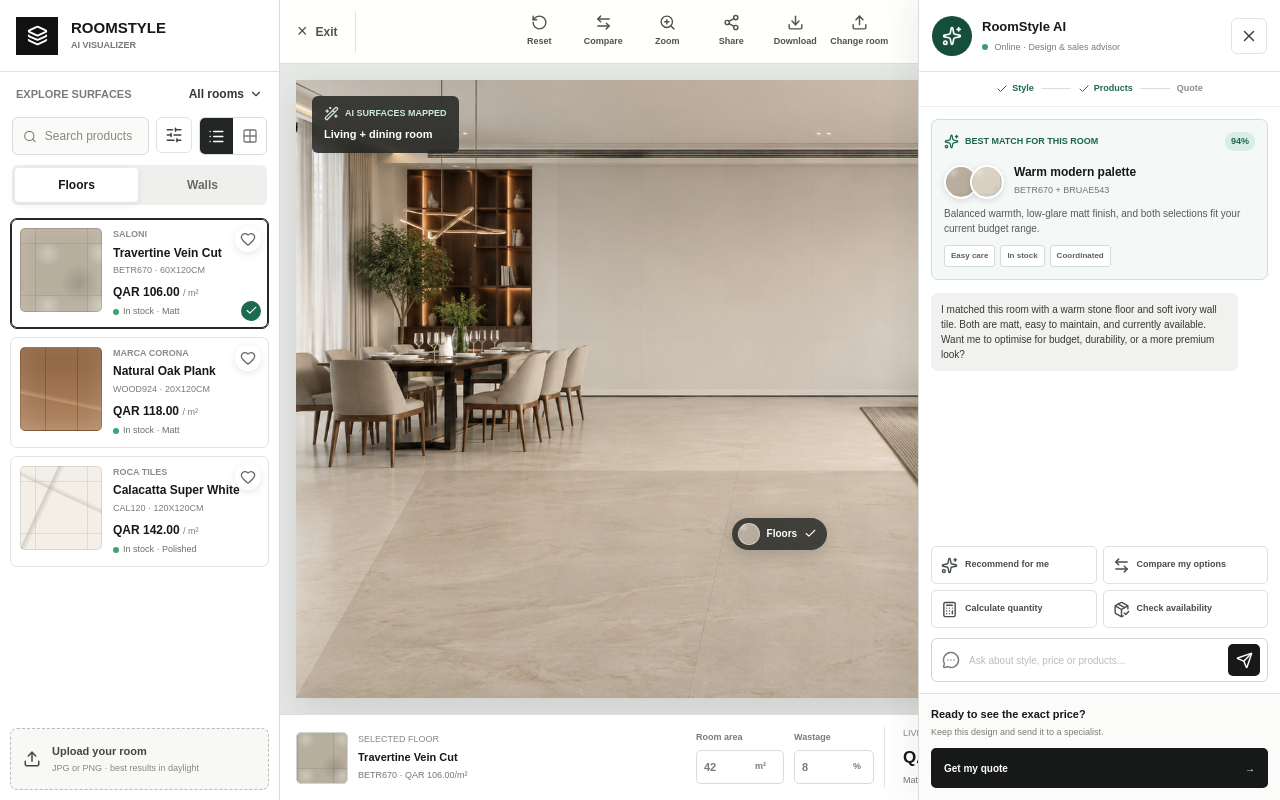
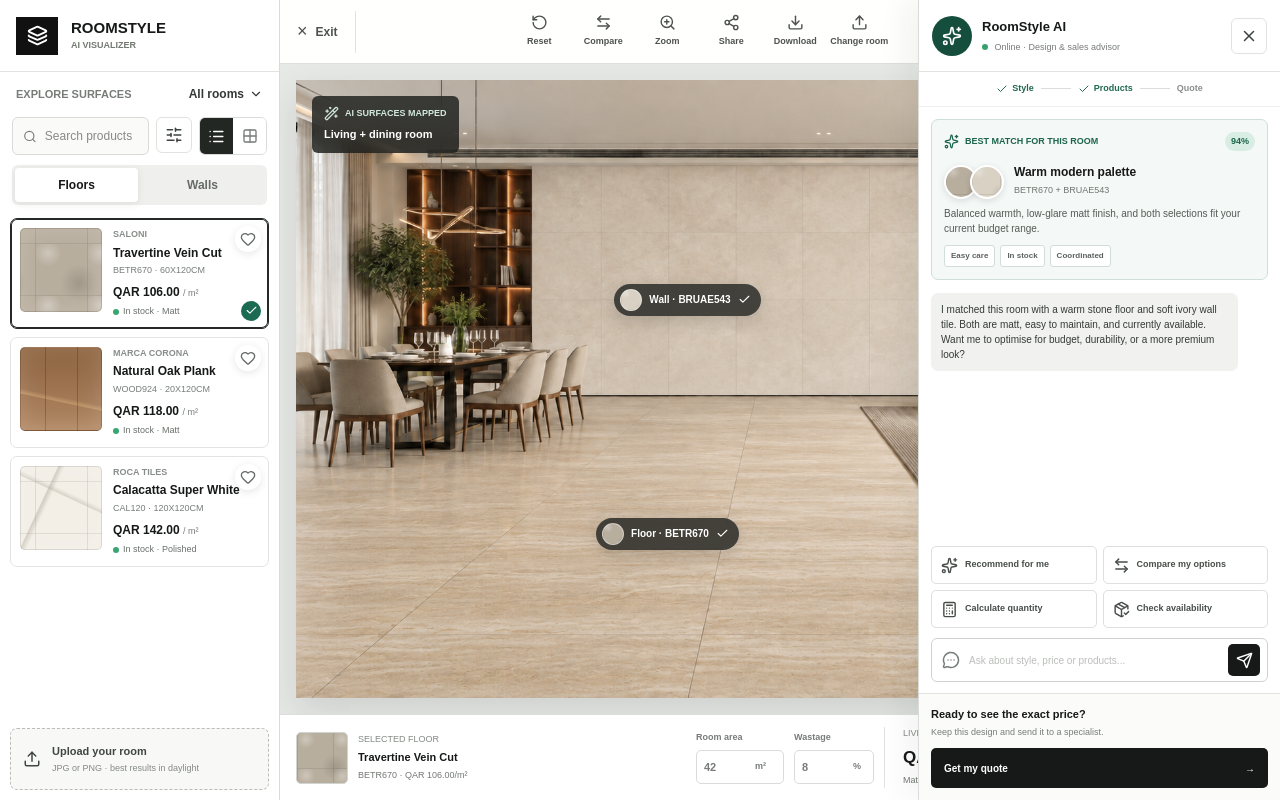
Before and after one commit to Anshita-Bhasin/hardware-ai-agent, a Next.js app: page / in a window 1280 px wide. Built offline with nearby package versions, Linux system fonts and the light colour scheme.

Commit message:
Correct wall and floor surface rendering

```diff
--- a/app/globals.css
+++ b/app/globals.css
@@ -102,13 +102,15 @@ button:focus-visible, input:focus-visible, select:focus-visible, label[for]:focu
 
 .viewer { min-width: 0; min-height: 0; overflow: hidden; padding: 16px; }
 .room-stage { position: relative; width: 100%; height: 100%; min-height: 430px; overflow: hidden; background: #ddd; box-shadow: 0 14px 35px rgba(34,39,36,.13); isolation: isolate; }
-.room-photo, .wall-surface, .floor-surface, .compare-surface { position: absolute; inset: 0; transform: scale(var(--room-zoom)); transform-origin: center; transition: transform .24s ease, background .2s ease; }
+.room-photo, .wall-surface, .floor-surface, .compare-surface { position: absolute; inset: 0; transform: scale(var(--room-zoom)); transform-origin: center; transition: transform .24s ease, opacity .2s ease; }
 .room-photo { z-index: 0; background-position: center; background-size: cover; }
-.wall-surface { z-index: 1; clip-path: polygon(27% 12%, 74% 12%, 74% 50%, 27% 50%); opacity: .18; mix-blend-mode: multiply; }
-.floor-surface { z-index: 2; clip-path: polygon(0 51%, 100% 51%, 100% 100%, 0 100%); opacity: .25; mix-blend-mode: multiply; transform: scale(var(--room-zoom)) perspective(850px) rotateX(45deg) scaleY(1.45); transform-origin: center bottom; }
-.compare-surface { z-index: 3; opacity: .42; mix-blend-mode: multiply; clip-path: polygon(var(--compare-split) 0, 100% 0, 100% 100%, var(--compare-split) 100%); }
-.compare-surface.floors { clip-path: polygon(var(--compare-split) 51%, 100% 51%, 100% 100%, var(--compare-split) 100%); transform: scale(var(--room-zoom)) perspective(850px) rotateX(45deg) scaleY(1.45); transform-origin: center bottom; }
-.compare-surface.walls { clip-path: polygon(var(--compare-split) 12%, 74% 12%, 74% 50%, var(--compare-split) 50%); }
+.surface-pattern { position: absolute; inset: 0; background-position: center; }
+.wall-surface { z-index: 1; clip-path: polygon(27% 13%, 76% 13%, 76% 51%, 27% 51%); opacity: .48; mix-blend-mode: multiply; }
+.floor-surface { z-index: 2; clip-path: polygon(0 48%, 100% 48%, 100% 100%, 0 100%); opacity: .72; -webkit-mask-image: linear-gradient(to bottom, transparent 0 49%, rgba(0,0,0,.25) 55%, #000 66%); mask-image: linear-gradient(to bottom, transparent 0 49%, rgba(0,0,0,.25) 55%, #000 66%); }
+.floor-surface .surface-pattern, .compare-surface.floors .surface-pattern { inset: -42% -18% -8%; transform: perspective(780px) rotateX(48deg) scaleY(1.65); transform-origin: center bottom; }
+.compare-surface { z-index: 3; opacity: .62; mix-blend-mode: multiply; clip-path: polygon(var(--compare-split) 0, 100% 0, 100% 100%, var(--compare-split) 100%); }
+.compare-surface.floors { clip-path: polygon(var(--compare-split) 48%, 100% 48%, 100% 100%, var(--compare-split) 100%); -webkit-mask-image: linear-gradient(to bottom, transparent 0 49%, rgba(0,0,0,.25) 55%, #000 66%); mask-image: linear-gradient(to bottom, transparent 0 49%, rgba(0,0,0,.25) 55%, #000 66%); }
+.compare-surface.walls { clip-path: polygon(var(--compare-split) 13%, 76% 13%, 76% 51%, var(--compare-split) 51%); }
 .compare-divider { position: absolute; top: 0; bottom: 0; z-index: 8; width: 2px; background: rgba(255,255,255,.9); box-shadow: 0 0 0 1px rgba(0,0,0,.16); }
 .compare-divider svg { position: absolute; top: 50%; left: 50%; width: 31px; height: 31px; border-radius: 50%; background: white; padding: 7px; color: #1d211e; transform: translate(-50%, -50%); box-shadow: 0 4px 16px rgba(0,0,0,.2); }
 .compare-slider { position: absolute; inset: 0; z-index: 9; width: 100%; height: 100%; cursor: ew-resize; opacity: 0; }
@@ -229,6 +231,8 @@ button:focus-visible, input:focus-visible, select:focus-visible, label[for]:focu
   .assistant-panel { position: fixed; top: 0; right: 0; bottom: 0; width: 362px; max-width: calc(100vw - 20px); }
   .assistant-active .workspace { padding-right: 0; }
   .selection-dock { grid-template-columns: minmax(200px, 1fr) 88px 80px minmax(130px, .6fr) auto; gap: 10px; }
+  .wall-pin { right: 52%; }
+  .floor-pin { left: 31%; }
 }
 
 @media (max-width: 900px) {
--- a/app/layout.tsx
+++ b/app/layout.tsx
@@ -9,13 +9,13 @@ export const metadata: Metadata = {
   openGraph: {
     title: 'RoomStyle | AI Room Visualizer',
     description: 'See the right surfaces in your room and move from inspiration to an exact quote.',
-    images: ['/room-luxury.png'],
+    images: ['/room-luxury-tiled.png'],
   },
   twitter: {
     card: 'summary_large_image',
     title: 'RoomStyle | AI Room Visualizer',
     description: 'See the right surfaces in your room and move from inspiration to an exact quote.',
-    images: ['/room-luxury.png'],
+    images: ['/room-luxury-tiled.png'],
   },
 };
 
--- a/app/page.tsx
+++ b/app/page.tsx
@@ -68,7 +68,7 @@ export default function Home() {
   const [leadOpen, setLeadOpen] = useState(false);
   const [zoom, setZoom] = useState(100);
   const [split, setSplit] = useState(50);
-  const [roomImage, setRoomImage] = useState('/room-luxury.png');
+  const [roomImage, setRoomImage] = useState('/room-luxury-tiled.png');
   const [area, setArea] = useState(42);
   const [wastage, setWastage] = useState(8);
   const [chatInput, setChatInput] = useState('');
@@ -207,14 +207,14 @@ export default function Home() {
         <div className="viewer">
           <div className="room-stage" style={roomStyle}>
             <div className="room-photo" style={{ backgroundImage: `url(${roomImage})` }} />
-            <div className="wall-surface" style={productTexture(wallProduct, 86)} />
-            <div className="floor-surface" style={productTexture(floorProduct, 112)} />
-            {compareMode && <div className={`compare-surface ${selectedSurface}`} style={productTexture(compareProduct, selectedSurface === 'floors' ? 112 : 86)} />}
+            {wallProductId !== 'bruae543' && <div className="wall-surface"><div className="surface-pattern" style={productTexture(wallProduct, 78)} /></div>}
+            {floorProductId !== 'betr670' && <div className="floor-surface"><div className="surface-pattern" style={productTexture(floorProduct, floorProduct.pattern === 'wood' ? 62 : 104)} /></div>}
+            {compareMode && <div className={`compare-surface ${selectedSurface}`}><div className="surface-pattern" style={productTexture(compareProduct, compareProduct.pattern === 'wood' ? 62 : 96)} /></div>}
             {compareMode && <div className="compare-divider" style={{ left: `${split}%` }}><ArrowLeftRight size={15} /></div>}
             {compareMode && <input className="compare-slider" aria-label="Comparison split" type="range" min={25} max={75} value={split} onChange={(event) => setSplit(Number(event.target.value))} />}
             <div className="scene-status"><span><WandSparkles size={15} /> AI surfaces mapped</span><strong>Living + dining room</strong></div>
-            <button className="surface-pin wall-pin" type="button" onClick={() => setSelectedSurface('walls')}><span style={productTexture(wallProduct, 20)} />Walls <Check size={13} /></button>
-            <button className="surface-pin floor-pin" type="button" onClick={() => setSelectedSurface('floors')}><span style={productTexture(floorProduct, 20)} />Floors <Check size={13} /></button>
+            <button className="surface-pin wall-pin" type="button" onClick={() => setSelectedSurface('walls')}><span style={productTexture(wallProduct, 20)} />Wall · {wallProduct.code} <Check size={13} /></button>
+            <button className="surface-pin floor-pin" type="button" onClick={() => setSelectedSurface('floors')}><span style={productTexture(floorProduct, 20)} />Floor · {floorProduct.code} <Check size={13} /></button>
             <div className="stage-controls"><button className="icon-button" type="button" aria-label="Zoom out" onClick={() => setZoom((value) => Math.max(85, value - 5))}>−</button><span>{zoom}%</span><button className="icon-button" type="button" aria-label="Zoom in" onClick={() => setZoom((value) => Math.min(125, value + 5))}>+</button></div>
           </div>
         </div>
```
Also changed, not shown: public/room-luxury-tiled.png (added).
